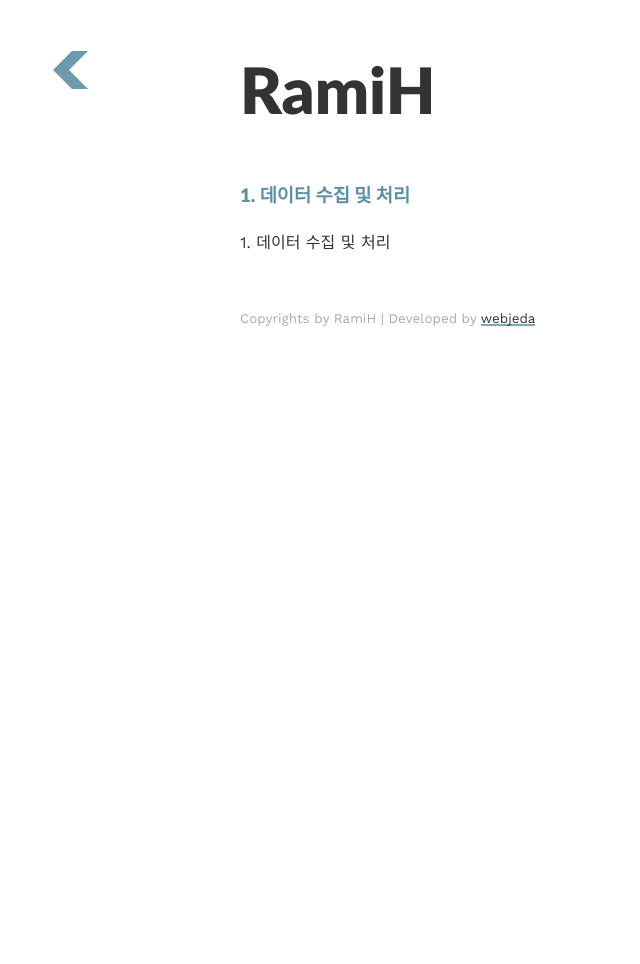
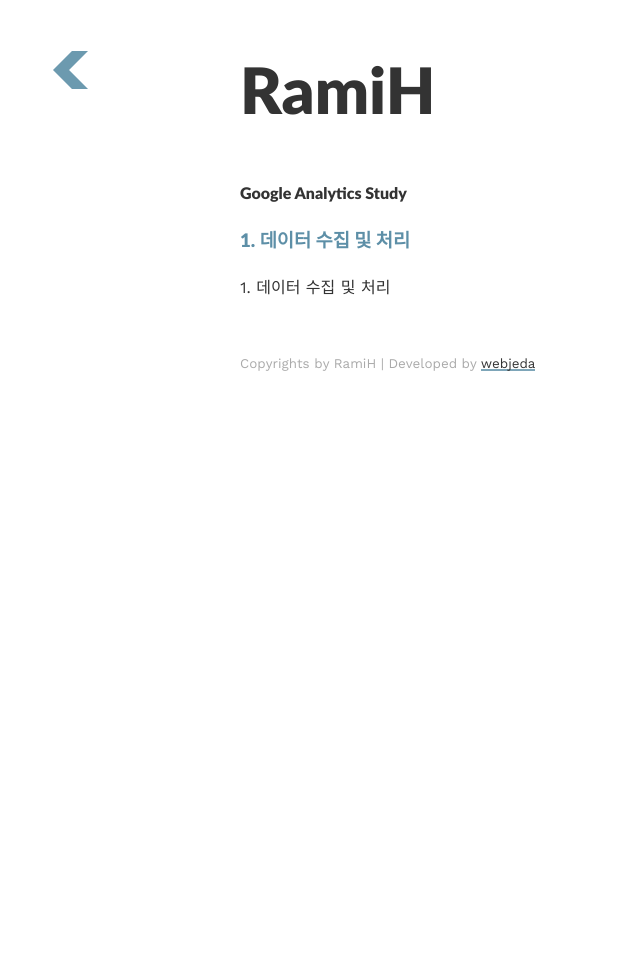
Before and after one commit to no-use-rami/ramihan.github.io, a Jekyll site: the page built from index.html, in a window 1280 px wide. Shown: the whole page, without its empty margins (0-640 px from the left). Built offline with Jekyll 4.4.1, drawn with Linux system fonts in a browser that asks for light colours.

Commit message:
Update index.html

```diff
--- a/index.html
+++ b/index.html
@@ -2,6 +2,7 @@
 layout: default
 ---
 <h2 class="headline">{{site.title}}</h2>
+<h4> google analytics study </h4>
 <div class="article-list">
 {% for post in site.posts %}
     <h3><a href="{{post.url | prepend: site.baseurl}}">{{post.title}}</a></h3>
```
